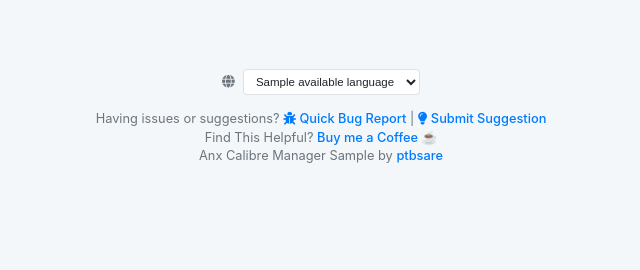
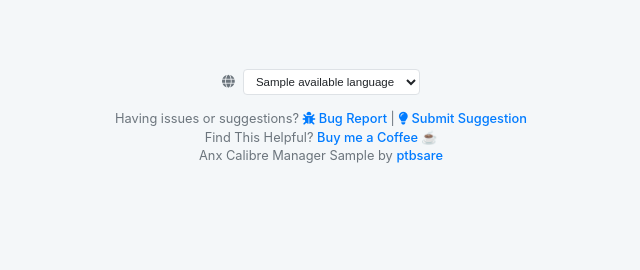
Before and after one commit to clover-eric/anx-calibre-manager, a Python web app: template templates/setup.html in a window 1280 px wide. Shown: the part 610-880 px from the top of the page, without its empty margins (319-959 px from the left). Run offline with Jinja, Linux system fonts and the light colour scheme; the template is opened without the code that fills it: most values are stand-ins (such as "Sample title", 1, 10 or a date in 2020).

Commit message:
perf: improve translations

```diff
--- a/templates/base.html
+++ b/templates/base.html
@@ -218,7 +218,7 @@
                 {% endfor %}
             </select>
         </div>
-        <p>{{ _('Having issues or suggestions?') }} <a href="#" id="quick-bug-report-link" target="_blank" rel="noopener noreferrer"><i class="fas fa-bug"></i> {{ _('Quick Bug Report') }}</a> | <a href="https://github.com/ptbsare/anx-calibre-manager/issues/new?template=feature_request.yml" target="_blank" rel="noopener noreferrer"><i class="fas fa-lightbulb"></i> {{ _('Submit Suggestion') }}</a></p>
+        <p>{{ _('Having issues or suggestions?') }} <a href="#" id="quick-bug-report-link" target="_blank" rel="noopener noreferrer"><i class="fas fa-bug"></i> {{ _('Bug Report') }}</a> | <a href="https://github.com/ptbsare/anx-calibre-manager/issues/new?template=feature_request.yml" target="_blank" rel="noopener noreferrer"><i class="fas fa-lightbulb"></i> {{ _('Submit Suggestion') }}</a></p>
         <p>{{ _('Find This Helpful?') }} <a href="https://ptbsare.org/about/" target="_blank" rel="noopener noreferrer">{{ _('Buy me a Coffee ☕') }}</a></p>
         <p>Anx Calibre Manager {{ app_version }} by <a href="https://github.com/ptbsare" target="_blank" rel="noopener noreferrer">ptbsare</a></p>
         <script>
@@ -230,7 +230,7 @@
             if (!bugReportLink) return;
 
             // Set default link text
-            bugReportLink.innerHTML = '<i class="fas fa-bug"></i> ' + (_('Quick Bug Report') || 'Quick Bug Report');
+            bugReportLink.innerHTML = '<i class="fas fa-bug"></i> ' + (_('Bug Report') || 'Bug Report');
 
             let systemInfoFetched = false;
 
@@ -258,7 +258,7 @@
                         });
 
                         bugReportLink.href = baseUrl + '?' + params.toString();
-                        bugReportLink.innerHTML = '<i class="fas fa-bug"></i> ' + (_('Quick Bug Report') || 'Quick Bug Report');
+                        bugReportLink.innerHTML = '<i class="fas fa-bug"></i> ' + (_('Bug Report') || 'Bug Report');
                         systemInfoFetched = true;
 
                         // Trigger the navigation
@@ -273,7 +273,7 @@
                             version: version
                         });
                         bugReportLink.href = baseUrl + '?' + params.toString();
-                        bugReportLink.innerHTML = '<i class="fas fa-bug"></i> ' + (_('Quick Bug Report') || 'Quick Bug Report');
+                        bugReportLink.innerHTML = '<i class="fas fa-bug"></i> ' + (_('Bug Report') || 'Bug Report');
                         systemInfoFetched = true;
 
                         // Trigger the navigation
@@ -283,7 +283,7 @@
         })();
         </script>
         {% if enable_activity_log %}
-        <p class="footer-audit-note">{{ _('The administrator has enabled auditing. Your web activities may be recorded.') }}</p>
+        <p class="footer-audit-note">{{ _('The administrator has enabled logging. Your web activities may be recorded.') }}</p>
         {% endif %}
     </footer>
     {% endif %}
```
Also changed, not shown: translations/de/LC_MESSAGES/messages.po, translations/en/LC_MESSAGES/messages.po, translations/es/LC_MESSAGES/messages.po, translations/fr/LC_MESSAGES/messages.po, translations/zh_Hans/LC_MESSAGES/messages.po, translations/zh_Hant/LC_MESSAGES/messages.po.
